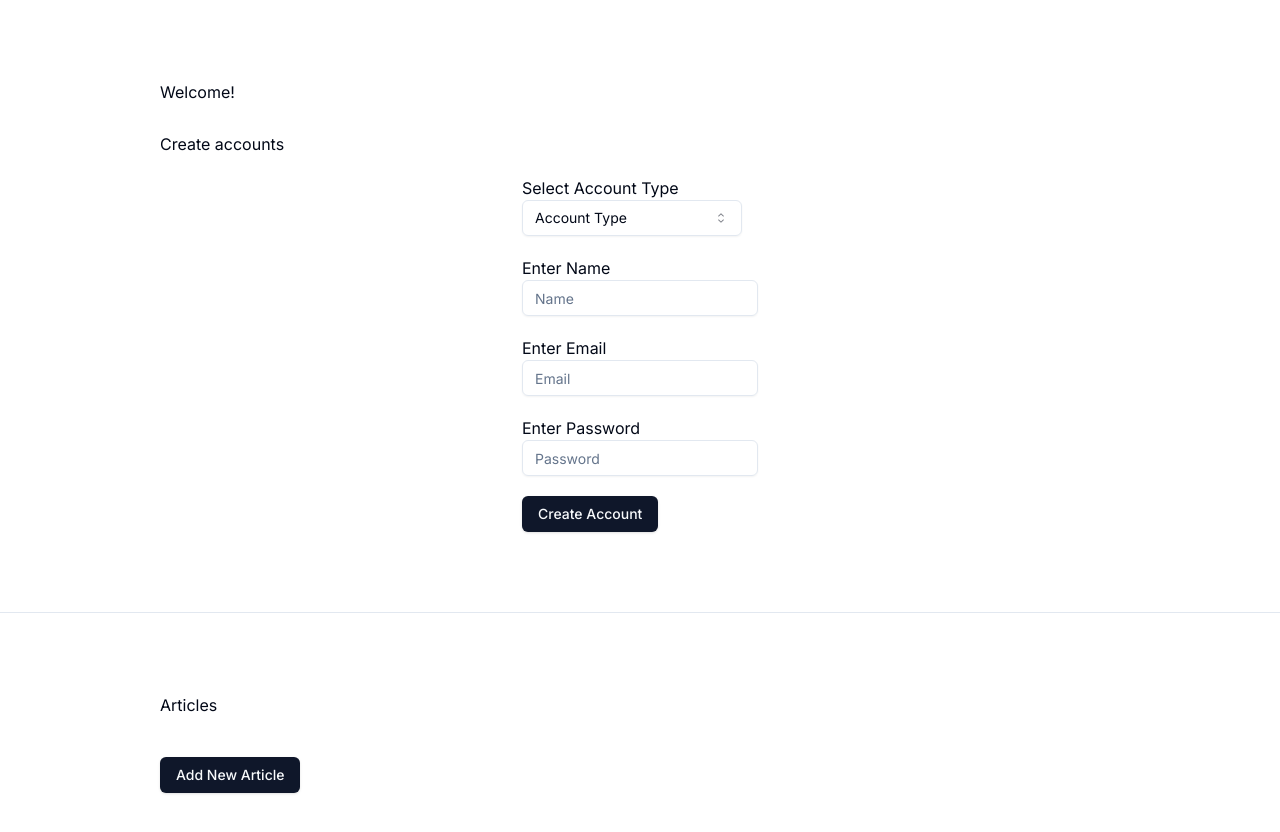
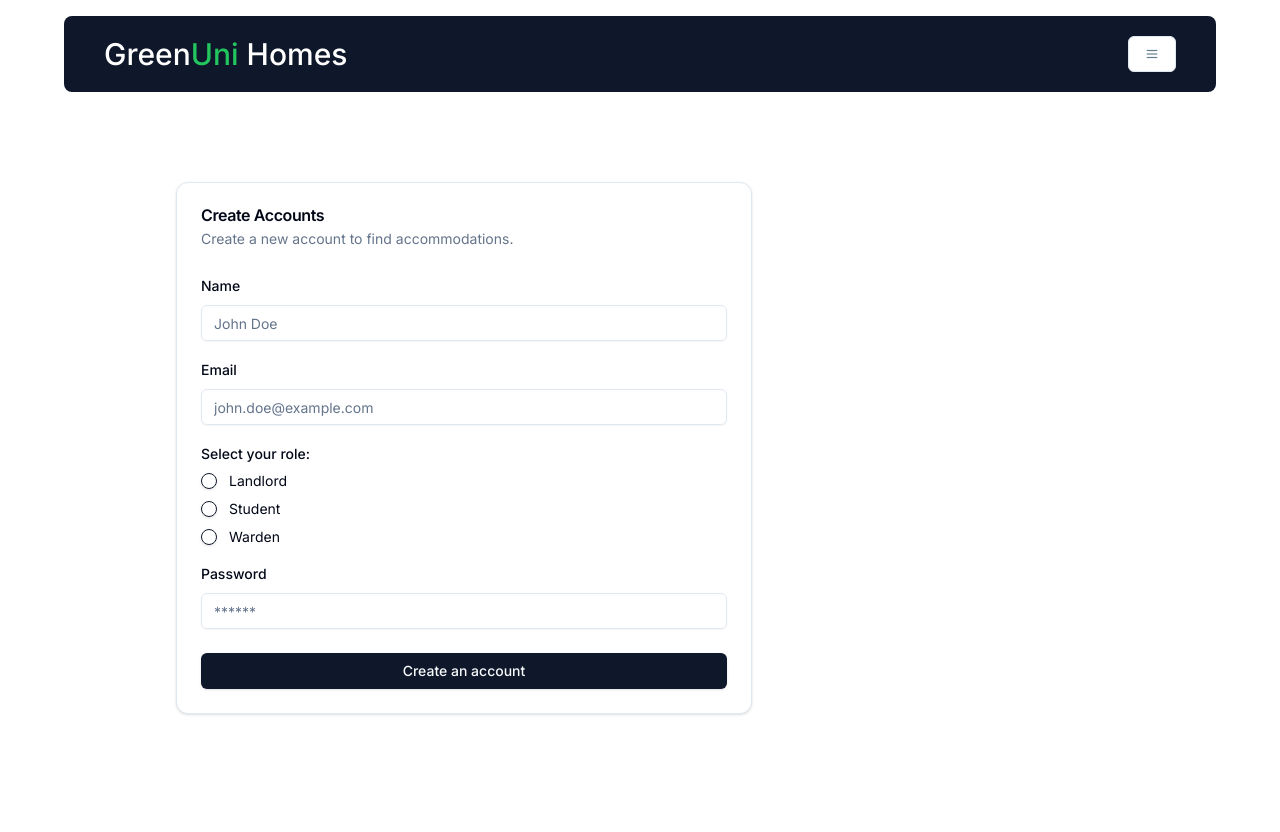
Before and after one commit to PraveenAththanayake/Uni_Accommodation, a Next.js app: page /admin in a window 1280 px wide. Shown: the top 832 px of the page. Built offline with nearby package versions, Linux system fonts and the light colour scheme; no server answers.

Commit message:
Admin create account card

```diff
--- a/app/(roles)/admin/page.tsx
+++ b/app/(roles)/admin/page.tsx
@@ -21,94 +21,19 @@ import {
   PopoverContent,
   PopoverTrigger,
 } from "@/components/ui/popover";
+import Article from "@/components/admin/article";
+import { CreateAccount } from "@/components/admin/account";
 
 export default function UserInfo() {
   const { session, isLoading, isError } = useSessionData();
 
   return (
-    /*<div className="grid place-items-center h-screen">
-      {session?.user?.role === "admin" && (
-        <div className="shadow-lg p-8 bg-zince-300/10 flex flex-col gap-2 my-6">
-          <div>
-            Name: <span className="font-bold">{session.user.name}</span>
-          </div>
-          <div>
-            Email: <span className="font-bold">{session.user.role}</span>
-          </div>
-          <button
-            onClick={() => signOut()}
-            className="bg-red-500 text-white font-bold px-6 py-2 mt-3"
-          >
-            Log Out
-          </button>
-        </div>
-      )}*/
-    <div>
-
-
-
-      <div className="pt-20 ">
-        <div>
-          <h1 className="pl-40 pb-7 pt">Welcome!</h1>
-          <h2 className="pl-40">Create accounts</h2>
-          <div className="flex justify-center">
-            <div>
-              <div className="pb-5 pt-5">
-                <p>Select Account Type</p>
-                <Select>
-                  <SelectTrigger className="w-[220px]">
-                    <SelectValue placeholder="Account Type" />
-                  </SelectTrigger>
-                  <SelectContent>
-                    <SelectItem value="light">Landlord</SelectItem>
-                    <SelectItem value="dark">Warden</SelectItem>
-                    <SelectItem value="system">Student</SelectItem>
-                  </SelectContent>
-                </Select>
-              </div>
-              <div className="pb-5">
-                <p>Enter Name</p>
-                <Input placeholder="Name" />
-              </div>
-
-              <div className="pb-5">
-                <p>Enter Email</p>
-                <Input type="email" placeholder="Email" />
-              </div>
-
-              <div className="pb-5">
-                <p>Enter Password</p>
-                <Input type="password" placeholder="Password" />
-              </div>
-
-              <Button >Create Account</Button>
-            </div>
-          </div>
-        </div>
-
-        <div className="pt-20">
-          <Separator />
-
-          <p className="pl-40 pt-20"> Articles</p>
-          <div className="pl-40 pt-10 pb-10 pr-40">
-            <div>
-              <div>
-                <Popover>
-                  <PopoverTrigger asChild>
-                    <Button>Add New Article</Button>
-                  </PopoverTrigger>
-                  <PopoverContent className="w-80">
-                    <Textarea
-                      className="h-[200px]"
-                      placeholder="Enter article here."
-                    />
-                  </PopoverContent>
-                </Popover>
-              </div>
-            </div>
-          </div>
-        </div>
+    <>
+      <Navbar />
+      <div className="flex justify-around items-center w-full h-screen mt-12">
+        <CreateAccount />
+        <Article />
       </div>
-    </div>
+    </>
   );
 }
--- a/app/page.tsx
+++ b/app/page.tsx
@@ -12,16 +12,12 @@ const font = Poppins({
 
 export default function Home() {
   return (
-    /*
     <main className={cn("h-full flexCenter flex-col", font.className)}>
       <LoginButton>
         <Button variant="secondary" size="lg">
           Get Started
         </Button>
       </LoginButton>
-    </main>*/
-
-    <UserInfo/>
-
+    </main>
   );
 }
--- /dev/null
+++ b/components/admin/account.tsx
@@ -0,0 +1,180 @@
+"use client";
+
+import * as z from "zod";
+import { useState, useTransition } from "react";
+import { useForm } from "react-hook-form";
+import { zodResolver } from "@hookform/resolvers/zod";
+
+import { RegisterSchema } from "@/schemas";
+import { Input } from "@/components/ui/input";
+import {
+  Form,
+  FormControl,
+  FormField,
+  FormItem,
+  FormLabel,
+  FormMessage,
+} from "@/components/ui/form";
+import {
+  Card,
+  CardDescription,
+  CardTitle,
+  CardContent,
+  CardFooter,
+  CardHeader,
+} from "@/components/ui/card";
+import { Button } from "@/components/ui/button";
+import { FormError } from "@/components/form-error";
+import { FormSuccess } from "@/components/form-success";
+import { useRouter } from "next/navigation";
+import { register } from "@/actions/register";
+import { RadioGroup, RadioGroupItem } from "../ui/radio-group";
+
+export function CreateAccount() {
+  const [error, setError] = useState<string | undefined>("");
+  const [success, setSuccess] = useState<string | undefined>("");
+  const [isPending, startTransition] = useTransition();
+
+  const router = useRouter();
+
+  const form = useForm<z.infer<typeof RegisterSchema>>({
+    resolver: zodResolver(RegisterSchema),
+    defaultValues: {
+      email: "",
+      password: "",
+      name: "",
+      role: undefined,
+    },
+  });
+
+  const onSubmit = (values: z.infer<typeof RegisterSchema>) => {
+    setError("");
+    setSuccess("");
+
+    startTransition(() => {
+      const { role, ...otherValues } = values;
+      register({ ...otherValues, role }).then((data) => {
+        setError(data.error);
+        setSuccess(data.success);
+        if (data.success) {
+          window.location.reload();
+        }
+      });
+    });
+    console.log(values);
+  };
+  return (
+    <Card className="w-[45vw]">
+      <CardHeader>
+        <CardTitle>Create Accounts</CardTitle>
+        <CardDescription>
+          Create a new account to find accommodations.
+        </CardDescription>
+      </CardHeader>
+      <CardContent>
+        <Form {...form}>
+          <form onSubmit={form.handleSubmit(onSubmit)} className="space-y-6">
+            <div className="space-y-4">
+              <FormField
+                control={form.control}
+                name="name"
+                render={({ field }) => (
+                  <FormItem>
+                    <FormLabel>Name</FormLabel>
+                    <FormControl>
+                      <Input
+                        {...field}
+                        disabled={isPending}
+                        placeholder="John Doe"
+                      />
+                    </FormControl>
+                    <FormMessage />
+                  </FormItem>
+                )}
+              />
+              <FormField
+                control={form.control}
+                name="email"
+                render={({ field }) => (
+                  <FormItem>
+                    <FormLabel>Email</FormLabel>
+                    <FormControl>
+                      <Input
+                        {...field}
+                        disabled={isPending}
+                        placeholder="john.doe@example.com"
+                        type="email"
+                      />
+                    </FormControl>
+                    <FormMessage />
+                  </FormItem>
+                )}
+              />
+              <FormField
+                control={form.control}
+                name="role"
+                render={({ field }) => (
+                  <FormItem>
+                    <FormLabel>Select your role:</FormLabel>
+                    <FormControl>
+                      <RadioGroup
+                        onValueChange={field.onChange}
+                        defaultValue={field.value}
+                        className="flex flex-col space-y-1"
+                      >
+                        <FormItem className="flex items-center space-x-3 space-y-0">
+                          <FormControl>
+                            <RadioGroupItem value="landlord" />
+                          </FormControl>
+                          <FormLabel className="font-normal">
+                            Landlord
+                          </FormLabel>
+                        </FormItem>
+                        <FormItem className="flex items-center space-x-3 space-y-0">
+                          <FormControl>
+                            <RadioGroupItem value="student" />
+                          </FormControl>
+                          <FormLabel className="font-normal">Student</FormLabel>
+                        </FormItem>
+                        <FormItem className="flex items-center space-x-3 space-y-0">
+                          <FormControl>
+                            <RadioGroupItem value="warden" />
+                          </FormControl>
+                          <FormLabel className="font-normal">Warden</FormLabel>
+                        </FormItem>
+                      </RadioGroup>
+                    </FormControl>
+                    <FormMessage />
+                  </FormItem>
+                )}
+              />
+              <FormField
+                control={form.control}
+                name="password"
+                render={({ field }) => (
+                  <FormItem>
+                    <FormLabel>Password</FormLabel>
+                    <FormControl>
+                      <Input
+                        {...field}
+                        disabled={isPending}
+                        placeholder="******"
+                        type="password"
+                      />
+                    </FormControl>
+                    <FormMessage />
+                  </FormItem>
+                )}
+              />
+            </div>
+            <FormError message={error} />
+            <FormSuccess message={success} />
+            <Button disabled={isPending} type="submit" className="w-full">
+              Create an account
+            </Button>
+          </form>
+        </Form>
+      </CardContent>
+    </Card>
+  );
+}
--- /dev/null
+++ b/components/admin/article.tsx
@@ -0,0 +1,22 @@
+import {
+  Form,
+  FormControl,
+  FormField,
+  FormItem,
+  FormLabel,
+  FormMessage,
+} from "@/components/ui/form";
+import {
+  Card,
+  CardDescription,
+  CardTitle,
+  CardContent,
+  CardFooter,
+  CardHeader,
+} from "@/components/ui/card";
+
+const Article = () => {
+  return <div></div>;
+};
+
+export default Article;
--- a/package.json
+++ b/package.json
@@ -17,12 +17,9 @@
     "@radix-ui/react-label": "^2.0.2",
     "@radix-ui/react-popover": "^1.0.7",
     "@radix-ui/react-radio-group": "^1.1.3",
-
+    "@radix-ui/react-scroll-area": "^1.0.5",
     "@radix-ui/react-select": "^2.0.0",
     "@radix-ui/react-separator": "^1.0.3",
-
-    "@radix-ui/react-scroll-area": "^1.0.5",
-
     "@radix-ui/react-slot": "^1.0.2",
     "@radix-ui/react-tabs": "^1.0.4",
     "@react-google-maps/api": "^2.19.3",
--- a/schemas/index.ts
+++ b/schemas/index.ts
@@ -10,7 +10,7 @@ export const RegisterSchema = z.object({
   name: z.string().min(1, {
     message: "Name is required",
   }),
-  role: z.enum(["student", "landlord"], {
+  role: z.enum(["student", "landlord", "warden"], {
     required_error: "You need to select a notification type.",
   }),
 });
```
Also changed, not shown: 1 other file (tests, documents, lock files or other folders).
